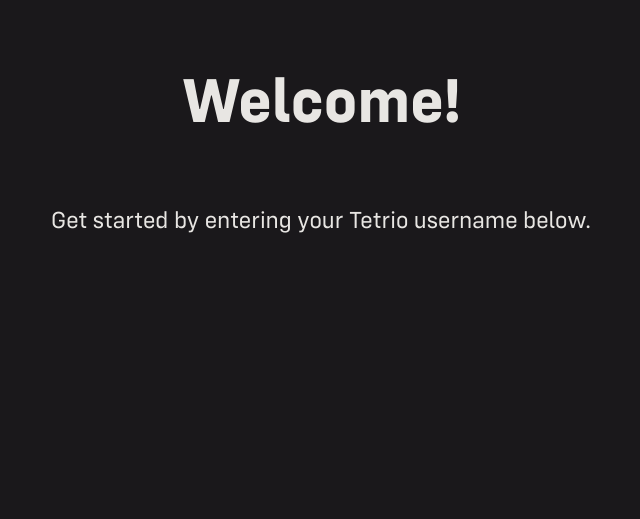
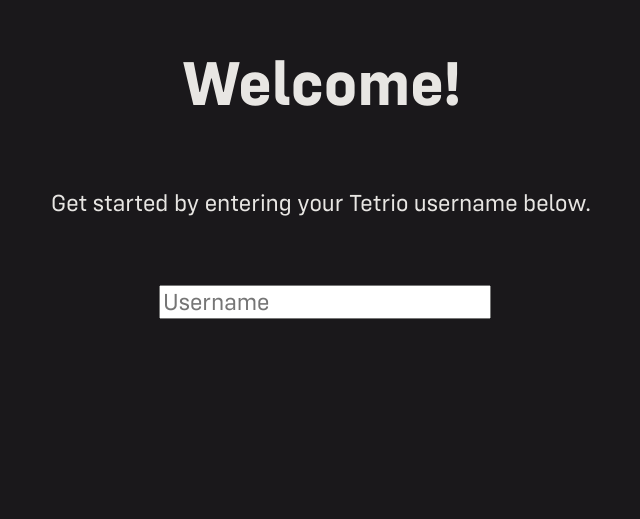
Before and after one commit to tommyothen/tetrio-stream-overlay, a Next.js app: page / in a window 1280 px wide. Shown: the part 281-800 px from the top of the page, without its empty margins (319-959 px from the left). Built offline with nearby package versions, Linux system fonts and the light colour scheme.

Commit message:
Add user searching

```diff
--- /dev/null
+++ b/components/UserSearch.tsx
@@ -0,0 +1,54 @@
+import React from 'react';
+import { NextRouter } from 'next/router';
+
+export class UserSearch extends React.Component<{router: NextRouter}, { value: string }> {
+  private router: NextRouter;
+
+  constructor(props: {router: NextRouter}) {
+    super(props);
+    this.state = { value: '' };
+    this.router = props.router;
+
+    this.handleChange = this.handleChange.bind(this);
+    this.handleSubmit = this.handleSubmit.bind(this);
+  }
+
+  handleChange(event: React.ChangeEvent<HTMLInputElement>) {
+    this.setState({ value: event.target.value });
+  }
+
+  handleSubmit(event: React.FormEvent<HTMLFormElement>) {
+    this.router.push({
+      pathname: `/user/${this.state.value.toLowerCase()}`,
+    })
+    event.preventDefault();
+  }
+
+  render() {
+    return (
+      <form
+        onSubmit={this.handleSubmit}
+        style={{
+          width: '60%',
+          fontSize: '1.5rem',
+          fontFamily: 'C',
+        }}
+      >
+        <input
+          type="text"
+          autoComplete="off"
+          data-lpignore="true"
+          value={this.state.value}
+          name="username"
+          placeholder="Username"
+          onChange={this.handleChange}
+          style={{
+            width: '100%',
+            fontSize: '1.5rem',
+            fontFamily: 'C',
+          }}
+        />
+      </form>
+    );
+  }
+}
--- a/pages/index.tsx
+++ b/pages/index.tsx
@@ -1,9 +1,13 @@
 import type { NextPage } from 'next'
 import Head from 'next/head'
 import Image from 'next/image'
+import { useRouter } from 'next/router'
+import { UserSearch } from '../components/UserSearch'
 import styles from '../styles/Home.module.css'
 
 const Home: NextPage = () => {
+  const router = useRouter();
+
   return (
     <div className={styles.container}>
       <Head>
@@ -16,9 +20,17 @@
           Welcome!
         </h1>
 
-        <p className={styles.description}>
-          Get started by entering your Tetrio username below.
-        </p>
+        <div style={{
+          display: 'flex',
+          flexDirection: 'column',
+          justifyContent: 'center',
+          alignItems: 'center',
+        }}>
+          <p className={styles.description}>
+            Get started by entering your Tetrio username below.
+          </p>
+          <UserSearch router={router}/>
+        </div>
       </main>
 
       <footer className={styles.footer}>
```
